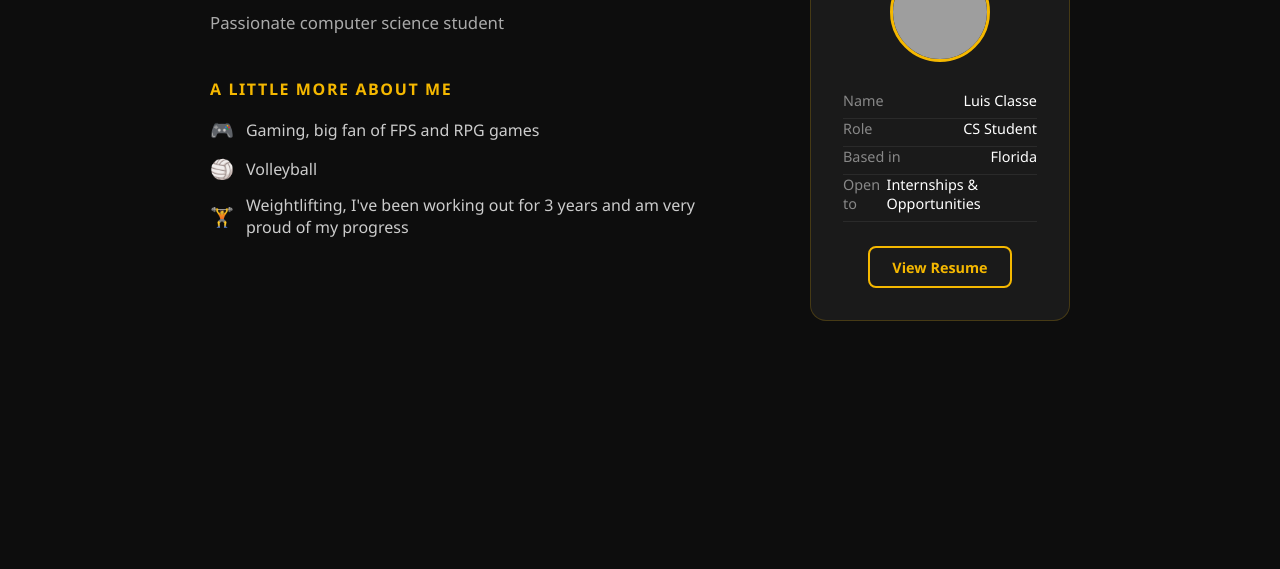
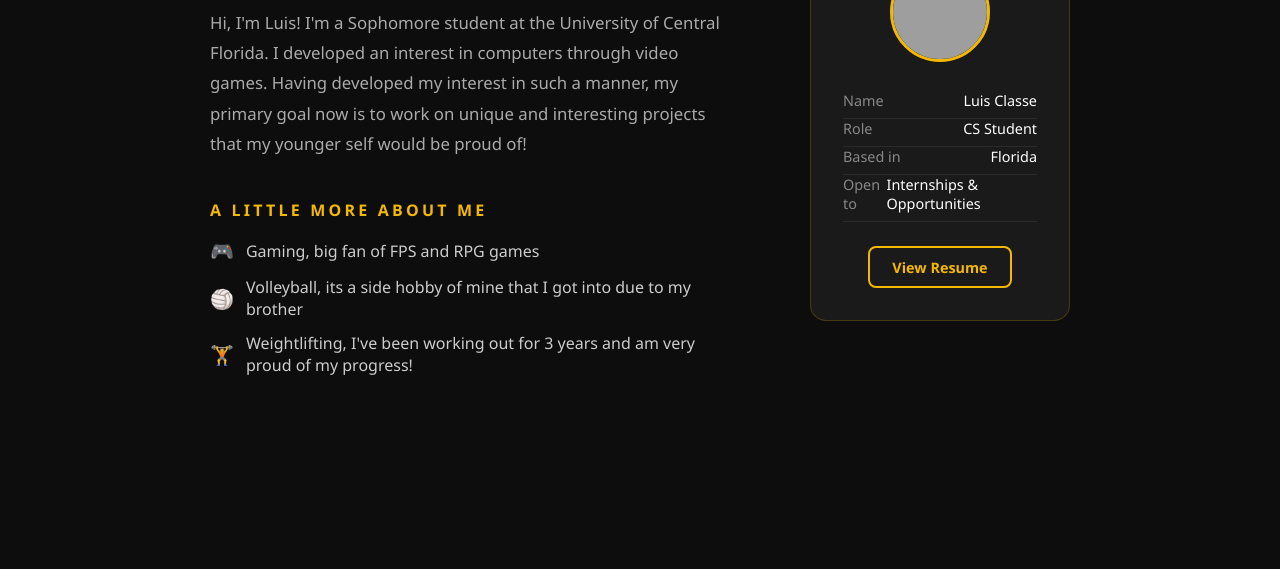
Before and after one commit to LuisClass0299/Personal-Website, a plain HTML site: page Portfolio/pages/about.html in a window 1280 px wide. Shown: the part 231-800 px from the top of the page. Drawn offline with Linux system fonts and the light colour scheme; grey boxes are pictures that could not be loaded.

Commit message:
re-order navbar and change about text

```diff
--- a/Portfolio/pages/about.html
+++ b/Portfolio/pages/about.html
@@ -19,9 +19,9 @@
 
             <ul class = "nav-links">
                 <li><a href = "../index.html">Home</a></li>
-                <li><a href = "about.html" class = "active">About</a></li>
                 <li><a href = "experience.html">Experience</a></li>
                 <li><a href = "projects.html">Projects</a></li>
+                <li><a href = "about.html" class = "active">About</a></li>
             </ul>
 
             <div class = "nav-icons">
@@ -44,9 +44,9 @@
 
             <ul class = "mobile-links">
                 <li><a href = "../index.html">Home</a></li>
-                <li> <a href = "about.html">About</a></li>
                 <li><a href = "experience.html">Experience</a></li>
                 <li><a href = "projects.html">Projects</a></li>
+                <li> <a href = "about.html">About</a></li>
             </ul>
 
             <div class = "mobile-icons">
@@ -60,14 +60,17 @@
             <div class = "about-text">
                 <h2>About <span class = "accent">Me</span></h2>
                 <p class = "about-bio">
-                    Passionate computer science student
+                    Hi, I'm Luis! I'm a Sophomore student at the University of Central Florida.
+                    I developed an interest in computers through video games. Having developed my interest
+                    in such a manner, my primary goal now is to work on unique and interesting projects
+                    that my younger self would be proud of!
                 </p>
                 <div class = "about-hobbies">
                     <h3>A little more about me</h3>
                     <ul class = "hobbies-list">
                         <li><span class = "hobby-icon">🎮</span><span>Gaming, big fan of FPS and RPG games</span></li>
-                        <li><span class = "hobby-icon">🏐</span><span>Volleyball</span></li>
-                        <li><span class = "hobby-icon">🏋️</span><span>Weightlifting, I've been working out for 3 years and am very proud of my progress</span></li>
+                        <li><span class = "hobby-icon">🏐</span><span>Volleyball, its a side hobby of mine that I got into due to my brother</span></li>
+                        <li><span class = "hobby-icon">🏋️</span><span>Weightlifting, I've been working out for 3 years and am very proud of my progress!</span></li>
                     </ul>
                 </div>
             </div>
--- a/Portfolio/style.css
+++ b/Portfolio/style.css
@@ -39,6 +39,7 @@ body{
     align-items: center;
     gap: 0.6rem;
 }
+
 .nav-logo img{
     width: 80px;
     height: 80px;
@@ -80,6 +81,7 @@ body{
     align-items: center;
     gap: 0.6rem;
 }
+
 .nav-icons a{
     display: flex;
     align-items: center;
@@ -284,7 +286,7 @@ body{
 .about-hobbies h3{
     font-size: 1rem;
     text-transform:  uppercase;
-    letter-spacing:  0.1em;
+    letter-spacing:  0.2em;
     color: var(--accent);
     margin-bottom: 1rem;
 }
```
Also changed, not shown: Portfolio/index.html (+3 -3 lines).
